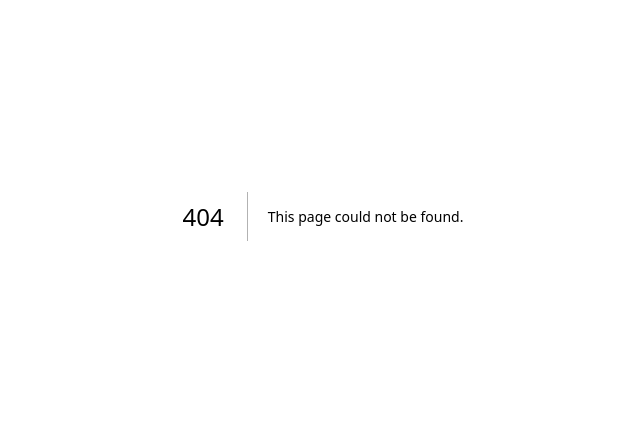
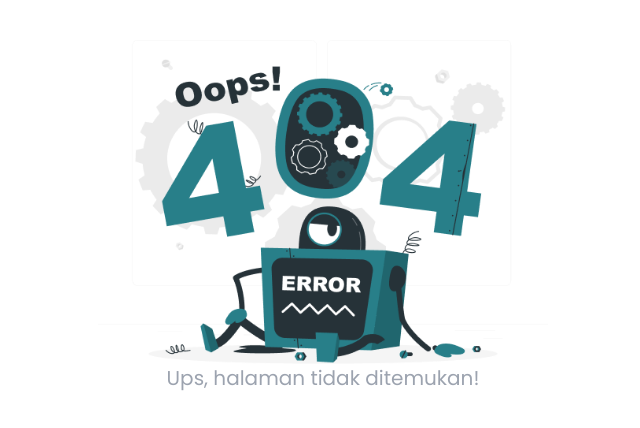
Before and after one commit to azuhri/daily-healthy-habbit-frontend, a Next.js app: page /error in a window 1280 px wide. Before the commit this address had no page. Shown: the part 184-612 px from the top of the page, without its empty margins (317-957 px from the left). Built offline with nearby package versions, Linux system fonts and the light colour scheme.

Commit message:
feat(Page Error): Buat komponen error dan ErrorPage

```diff
--- /dev/null
+++ b/components/ErrorComponent.tsx
@@ -0,0 +1,15 @@
+import Image from "next/image";
+
+const ErrorComponent = (image: string, text: string) => {
+  return (
+    <div className="bg-white flex flex-col items-center justify-center h-screen">
+      <Image src={image} width="450" height="450" alt="Error Banner" />
+      <p className="text-gray-400 text-xl">
+        {"\n\n"}
+        {text}
+      </p>
+    </div>
+  );
+};
+
+export default ErrorComponent;
--- /dev/null
+++ b/pages/error.tsx
@@ -0,0 +1,10 @@
+import ErrorComponent from "@/components/ErrorComponent";
+
+const ErrorPage = () => {
+  return ErrorComponent(
+    "/images/ilustrasi-error.png",
+    "Ups, halaman tidak ditemukan!"
+  );
+};
+
+export default ErrorPage;
```
Also changed, not shown: public/images/ilustrasi-error.png (added).
